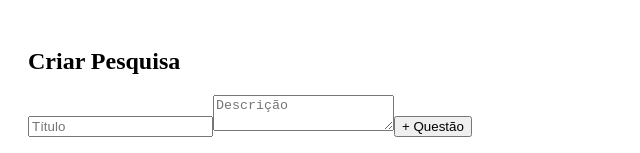
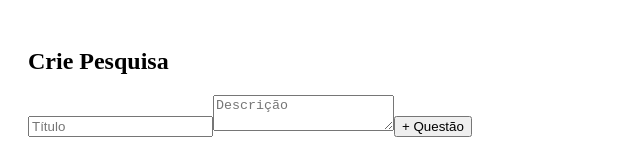
Before and after one commit to gauss-infinito/survey-app, a Next.js app in the folder frontend/: page /surveys/create in a window 1280 px wide. Shown: the top 153 px of the page, without its empty margins (0-640 px from the left). Built offline with nearby package versions, Linux system fonts and the light colour scheme.

Commit message:
Update SurveyForm.jsx

```diff
--- a/frontend/components/SurveyForm.jsx
+++ b/frontend/components/SurveyForm.jsx
@@ -44,7 +44,7 @@ export default function SurveyForm() {
 
   return (
     <form onSubmit={handleSubmit}>
-      <h2>Criar Pesquisa</h2>
+      <h2>Crie Pesquisa</h2>
 
       <input
         placeholder="Título"
```
